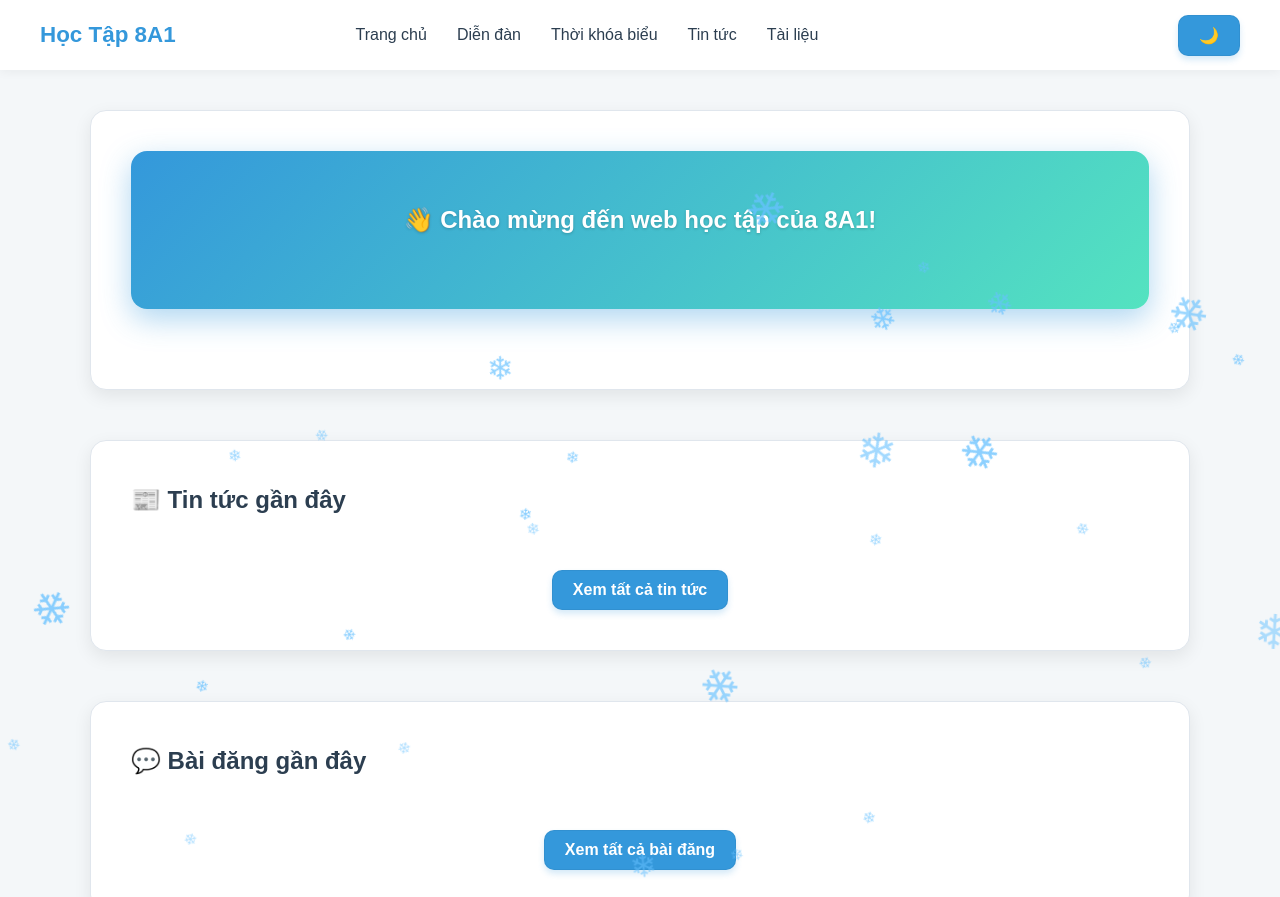
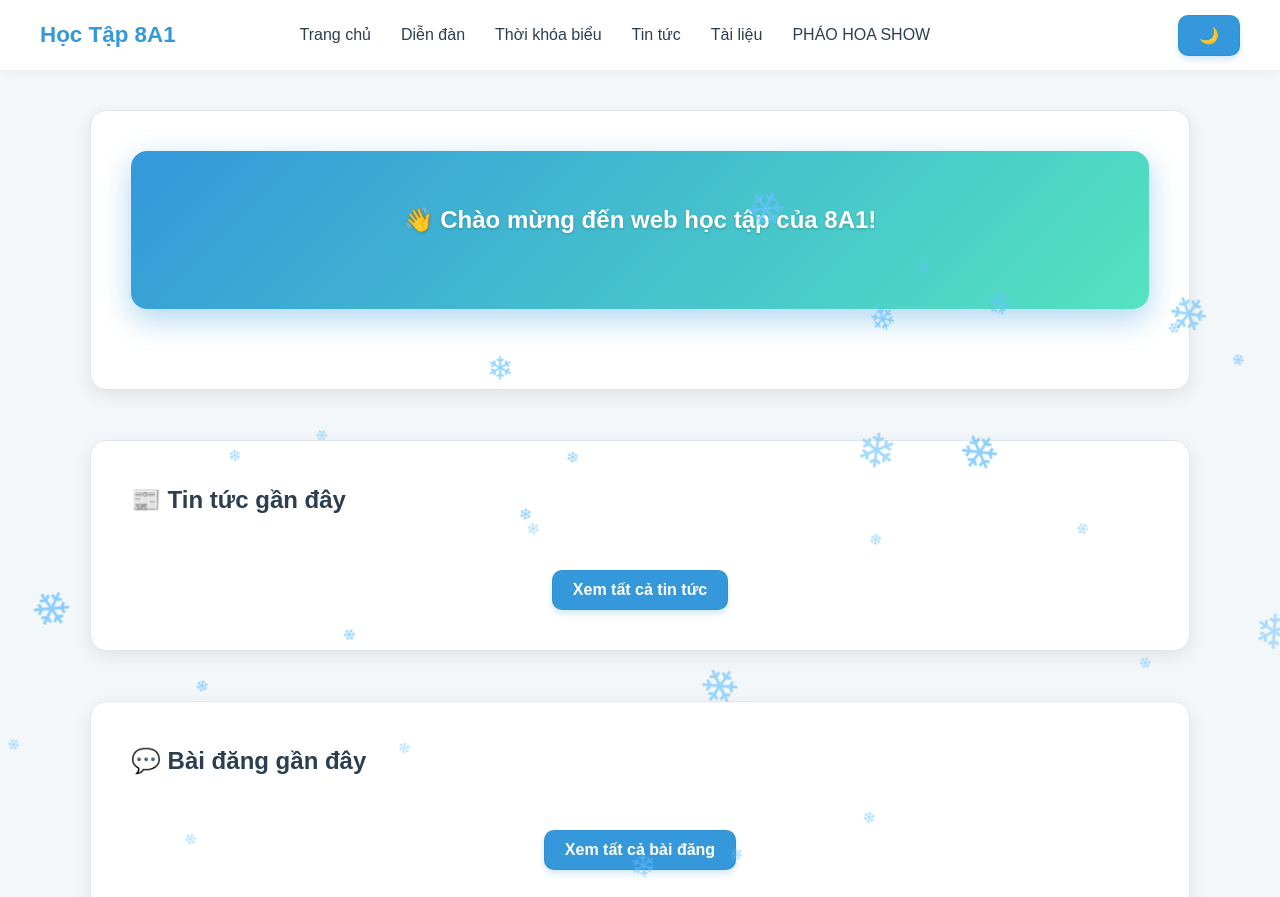
Before and after one commit to mikeminh12/hoctap8a1, a plain HTML site: page index.html in a window 1280 px wide. Shown: the top 897 px of the page. Drawn offline with Linux system fonts and the light colour scheme; no server answers.

Commit message:
Add files via upload

```diff
--- a/nav.html
+++ b/nav.html
@@ -6,6 +6,7 @@
     <li><a href="timetable.html">Thời khóa biểu</a></li>
     <li><a href="news.html">Tin tức</a></li>
     <li><a href="doc.html">Tài liệu</a></li>
+    <li><a href="firework.html">PHÁO HOA SHOW</a></li>
   </ul>
 
   <div id="user-section"></div>
```
